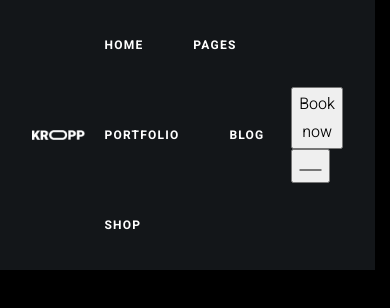
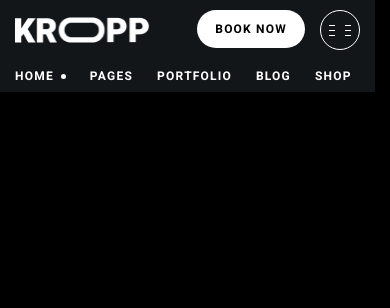
Before and after one commit to Camatoz/Kroop-Fitness, a plain HTML site: page index.html in a window 390 px wide. Drawn offline with Linux system fonts and the light colour scheme.

Commit message:
Finished header  and make adaptive

```diff
--- a/index.html
+++ b/index.html
@@ -41,15 +41,9 @@
           Book now
         </button>
         <button class="header-burger-button" type="button" title="Open menu">
-          <svg
-            width="23"
-            height="2"
-            viewBox="0 0 23 2"
-            fill="none"
-            xmlns="http://www.w3.org/2000/svg"
-          >
-            <path d="M0.5 1H22.5" stroke="white" stroke-dasharray="22 22" />
-          </svg>
+          <span class="header-burger-button-line"></span>
+          <span class="header-burger-button-line"></span>
+          <span class="header-burger-button-line"></span>
         </button>
       </div>
     </header>
--- a/style.css
+++ b/style.css
@@ -258,6 +258,14 @@ body {
   background-color: var(--color-dark);
 }
 
+a,
+button,
+input,
+textarea,
+svg * {
+  transition-duration: var(--transition-duration); /* Плавная анимация */
+}
+
 a {
   color: var(--color-light);
 }
@@ -283,6 +291,27 @@ h6 {
   color: var(--color-light);
 }
 
+.button {
+  display: inline-flex;
+  align-items: center;
+  height: 38px;
+  padding-inline: 26px;
+  font-size: 12px;
+  font-weight: 700;
+  line-height: 2;
+  letter-spacing: 1.2px;
+  text-transform: uppercase;
+  text-decoration: none;
+  white-space: nowrap; /* Без переноса */
+  background-color: var(--color-light);
+  border: none;
+  border-radius: var(--border-radius);
+}
+
+.button:hover {
+  background-color: var(--color-light-gray);
+}
+
 .header {
   display: flex;
   justify-content: space-between;
@@ -291,6 +320,10 @@ h6 {
   min-height: var(--header-height);
   padding-inline: 32px;
   background-color: var(--color-dark-alternate);
+}
+
+.header-logo {
+  flex-shrink: 0; /* Чтоб не сжималось */
 }
 
 .header-menu-list {
@@ -302,6 +335,7 @@ h6 {
 .header-menu-link {
   display: inline-flex;
   align-items: center;
+  column-gap: 7px;
   height: 90px;
   text-decoration: none;
   text-transform: uppercase;
@@ -309,3 +343,84 @@ h6 {
   font-weight: 700;
   letter-spacing: 1.2px;
 }
+
+.header-menu-link.is-current::after {
+  content: "";
+  width: 5px;
+  aspect-ratio: 1;
+  background-color: currentColor; /* Родительский цвет */
+  border-radius: 50%;
+}
+
+.header-actions {
+  display: flex;
+  column-gap: 40px;
+}
+
+.header-burger-button {
+  display: inline-flex;
+  flex-direction: column;
+  justify-content: center;
+  row-gap: 4px;
+  width: 40px;
+  aspect-ratio: 1;
+  padding-left: 8px;
+  color: var(--color-light);
+  background-color: transparent;
+  border: var(--border);
+  border-radius: 50%;
+}
+
+.header-burger-button:hover {
+  color: var(--color-light-gray);
+  border-color: currentColor;
+}
+
+.header-burger-button-line {
+  width: 6px;
+  height: 1px;
+  background-color: currentColor;
+  box-shadow: 16px 0 0 currentColor;
+}
+
+/* MEDIA style start */
+@media (max-width: 1024px) {
+  .header {
+    flex-wrap: wrap;
+    row-gap: 10px;
+    padding-top: 20px;
+    padding-inline: 15px;
+  }
+
+  .header-menu {
+    order: 1;
+    flex-basis: 100%;
+  }
+
+  .header-menu-link {
+    height: 50px;
+  }
+}
+
+@media (max-width: 767px) {
+  .button {
+    padding-inline: 18px;
+  }
+
+  .header {
+    padding-top: 10px;
+  }
+
+  .header-menu-list {
+    column-gap: 24px;
+  }
+
+  .header-menu-link {
+    height: 32px;
+  }
+
+  .header-actions {
+    column-gap: 15px;
+  }
+}
+/* MEDIA style end */
```
